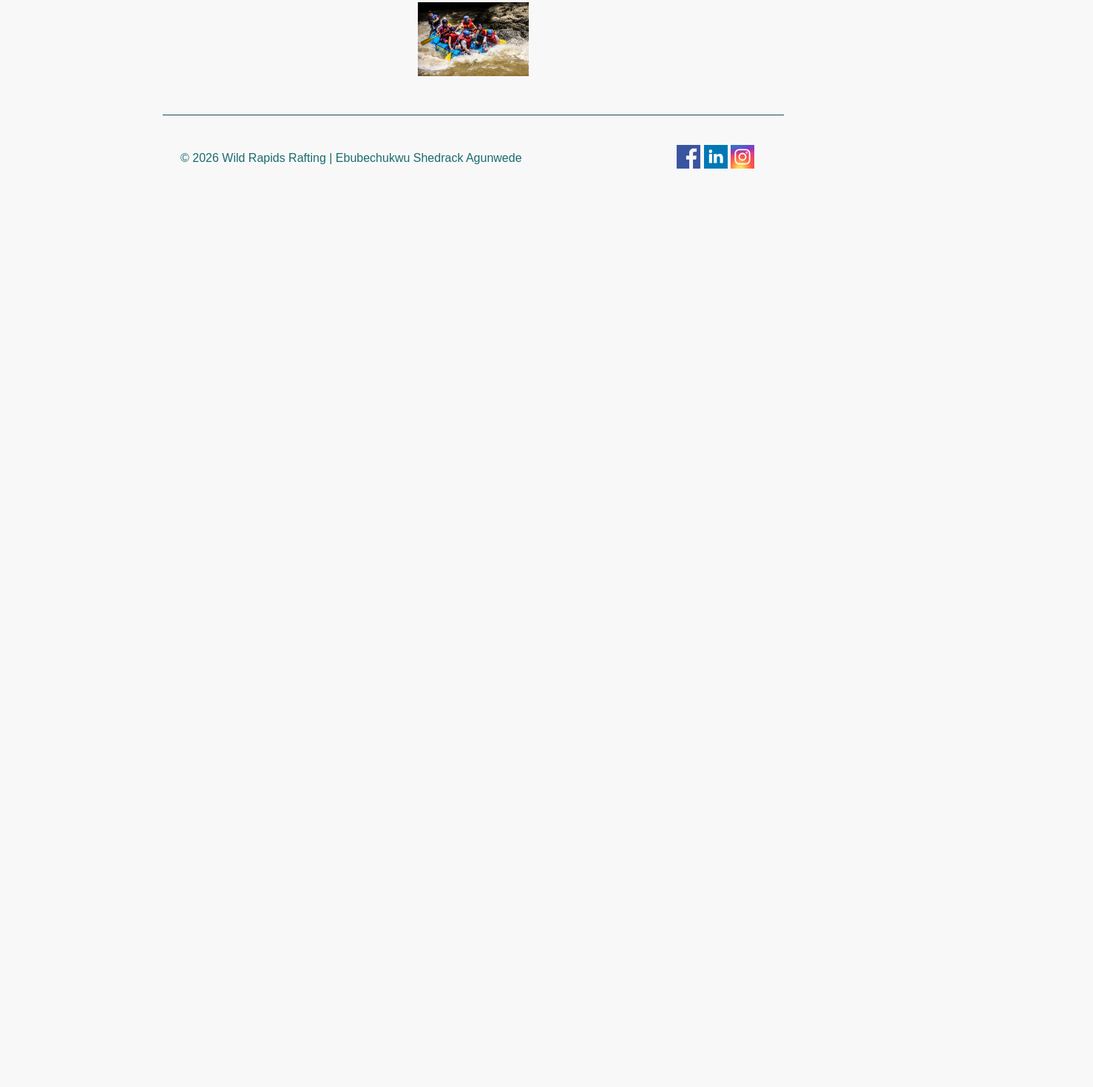
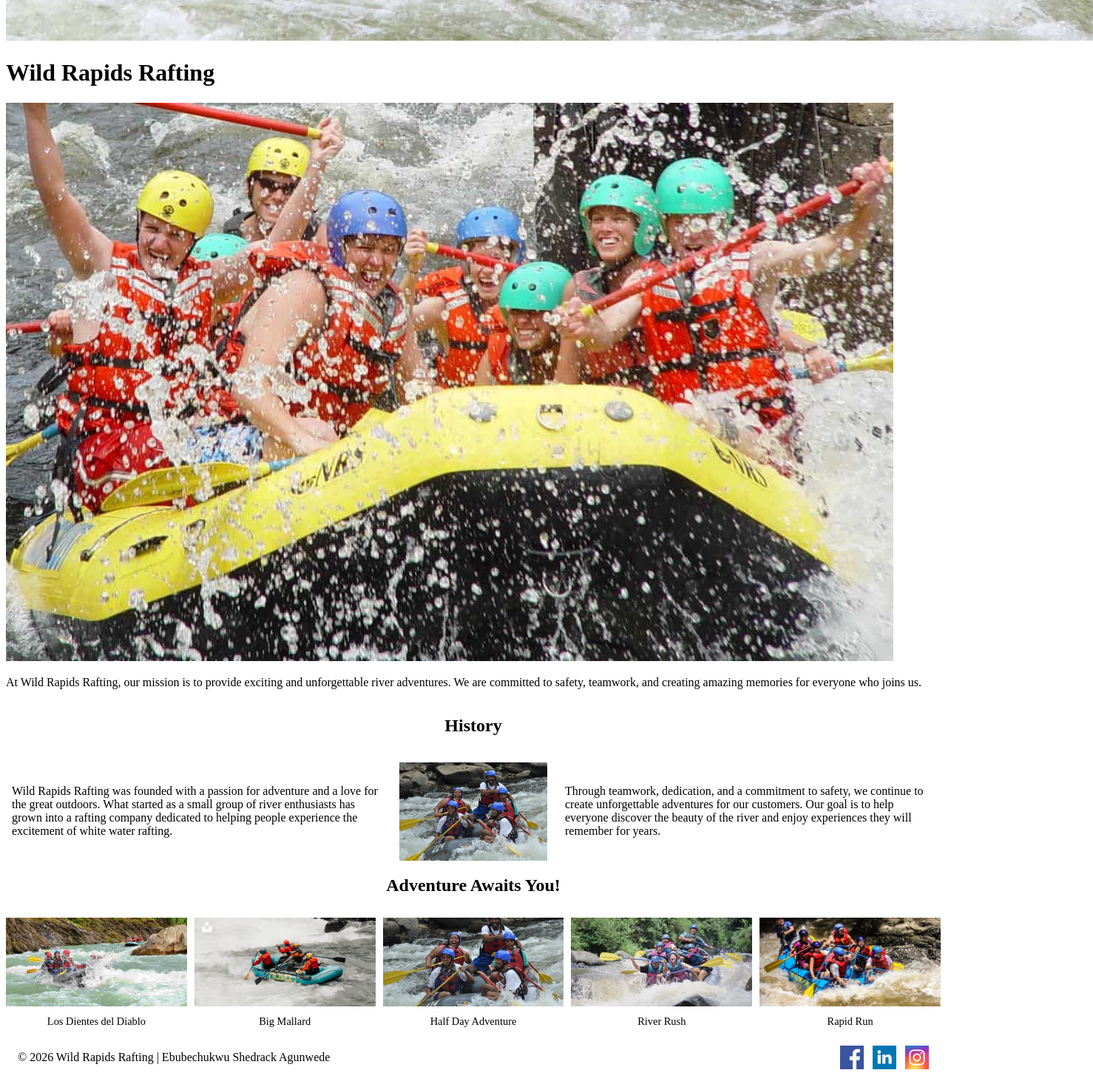
Before and after one commit to cold891/wdd130, a plain HTML site: page wwr/about.html in a window 1280 px wide. Shown: the part 1115-2585 px from the top of the page at 74% size, 1478 px wide, since content can reach past the window. Before the commit the page ends 1387 px from the top, so only its background shows below. Drawn offline with Linux system fonts and the light colour scheme.

Commit message:
Complete W04 About Us page layout

```diff
--- a/wwr/about.html
+++ b/wwr/about.html
@@ -35,19 +35,43 @@
             </article>
         </div>
 
-        <section>
+        <section class="history">
             <h2>History</h2>
-            <p>Wild Rapids Rafting was founded with a passion for adventure and a love for the great outdoors. What started as a small group of river enthusiasts has grown into a rafting company dedicated to helping people experience the excitement of white water rafting. Through teamwork, dedication, and a commitment to safety, we continue to create unforgettable adventures for our customers.</p>
+
+            <p>Wild Rapids Rafting was founded with a passion for adventure and a love for the great outdoors. What started as a small group of river enthusiasts has grown into a rafting company dedicated to helping people experience the excitement of white water rafting.</p>
+
+            <img src="images/rafting3.jpg" alt="Rafters enjoying an adventure on the river">
+
+            <p>Through teamwork, dedication, and a commitment to safety, we continue to create unforgettable adventures for our customers. Our goal is to help everyone discover the beauty of the river and enjoy experiences they will remember for years.</p>
         </section>
 
-        <section>
+        <section class="adventures">
             <h2>Adventure Awaits You!</h2>
 
-            <img src="images/rafting1.jpg" alt="Rafters enjoying a river adventure">
-            <img src="images/rafting2.jpg" alt="A group navigating white water rapids">
-            <img src="images/rafting3.jpg" alt="People enjoying a rafting trip">
-            <img src="images/rafting4.jpg" alt="Rafters paddling through the river">
-            <img src="images/rafting5.jpg" alt="An exciting white water rafting experience">
+            <figure>
+                <img src="images/rafting1.jpg" alt="Rafters enjoying a river adventure">
+                <figcaption>Los Dientes del Diablo</figcaption>
+            </figure>
+
+            <figure>
+                <img src="images/rafting2.jpg" alt="A group navigating white water rapids">
+                <figcaption>Big Mallard</figcaption>
+            </figure>
+
+            <figure>
+                <img src="images/rafting3.jpg" alt="People enjoying a rafting trip">
+                <figcaption>Half Day Adventure</figcaption>
+            </figure>
+
+            <figure>
+                <img src="images/rafting4.jpg" alt="Rafters paddling through the river">
+                <figcaption>River Rush</figcaption>
+            </figure>
+
+            <figure>
+                <img src="images/rafting5.jpg" alt="An exciting white water rafting experience">
+                <figcaption>Rapid Run</figcaption>
+            </figure>
         </section>
     </main>
 
--- a/wwr/styles/rafting.css
+++ b/wwr/styles/rafting.css
@@ -1,108 +1,93 @@
-:root {
-    --primary-color: #164B60;
-    --secondary-color: #F5E6CC;
-    --accent1-color: #1B6B6F;
-    --accent2-color: #D99B45;
-
-    --heading-font: Georgia, "Times New Roman", serif;
-    --body-font: Arial, Helvetica, sans-serif;
+/* Header Styling */
+header {
+    display: grid;
+    grid-template-columns: 200px 1fr;
+    align-items: center;
+    padding: 16px;
+    background-color: var(--secondary-color);
 }
 
-/* CSS Box Model Reset */
-* {
-    margin: 0;
-    padding: 0;
-    box-sizing: border-box;
+header img {
+    width: 150px;
+    height: auto;
 }
 
-/* General Page Styles */
-body {
-    font-family: var(--body-font);
-    color: var(--accent1-color);
+/* Navigation Styling */
+header nav {
+    display: flex;
+    justify-content: space-around;
+    align-items: center;
+    background-color: var(--primary-color);
+    margin: 0;
+    padding: 16px;
 }
 
-/* Page Layout */
-header,
-main,
-footer {
-    width: 840px;
-    margin: 0 auto;
-}
-
-/* Heading Styles */
-h1,
-h2 {
-    font-family: var(--heading-font);
-    color: var(--primary-color);
-}
-
-/* Spacing Styles */
-nav,
-p,
-section,
-article {
-    margin: 16px;
+header nav a {
+    color: #fff;
+    text-decoration: none;
+    font-weight: bold;
     padding: 8px;
 }
 
-/* Social Media Links */
-.socialmedia a {
-    text-decoration: none;
+/* Navigation Hover Effect */
+header nav a:hover {
+    color: var(--accent2-color);
+    text-decoration: underline;
 }
 
-/* Hero Section */
-.hero {
-    position: relative;
+/* History Section Layout */
+.history {
+    display: grid;
+    grid-template-columns: 1fr 200px 1fr;
+    align-items: center;
+    gap: 16px;
 }
 
-/* Hero Image */
-.hero img {
-    display: block;
+.history h2 {
+    grid-column: 1 / 4;
+    text-align: center;
+}
+
+.history img {
     width: 100%;
     height: auto;
+    object-fit: cover;
+    margin: 0;
 }
 
-/* Hero Heading */
-.hero h1 {
-    position: absolute;
-    top: 20px;
-    width: 100%;
-    padding: 16px;
-    text-align: center;
-    opacity: 0.85;
-    background-color: var(--primary-color);
-    color: #fff;
+.history p {
+    margin: 0;
+    padding: 8px;
 }
 
-/* Hero Article */
-.hero article {
-    position: absolute;
-    top: 220px;
-    left: 20px;
-    right: 20px;
-    background-color: var(--secondary-color);
-    color: var(--primary-color);
-    opacity: 0.9;
-    padding: 16px;
+/* Adventures Section Layout */
+.adventures {
+    display: grid;
+    grid-template-columns: repeat(5, 1fr);
+    gap: 10px;
 }
 
-/* Hero Article Image */
-.hero article img {
-    float: right;
-    width: 125px;
-    height: auto;
-    margin: 0 0 12px 16px;
+.adventures h2 {
+    grid-column: 1 / 6;
+    text-align: center;
 }
 
-/* History and Adventure Sections */
-section {
-    margin: 24px 0;
-    padding: 16px;
+.adventures figure {
+    margin: 0;
+    text-align: center;
 }
 
-section h2 {
-    text-align: center;
-    margin-bottom: 16px;
+.adventures figure img {
+    width: 100%;
+    height: 120px;
+    object-fit: cover;
+    margin: 0;
+}
+
+.adventures figcaption {
+    font-size: 0.9rem;
+    padding: 8px;
+    color: var(--primary-color);
 }
 
 /* Footer Styling */
@@ -116,59 +101,25 @@ footer {
 
 footer p {
     margin: 0;
+    padding: 0;
+}
+
+/* Social Media Links */
+.socialmedia {
+    display: flex;
+    justify-content: flex-end;
+    align-items: center;
+    gap: 12px;
+    margin: 0;
+    padding: 0;
+}
+
+.socialmedia a {
+    text-decoration: none;
 }
 
 .socialmedia img {
     width: 32px;
     height: 32px;
+    display: block;
 }
-
-/* Adventure Images */
-section img {
-    width: 150px;
-    height: 100px;
-    object-fit: cover;
-    margin: 8px;
-}
-
-/* Adventure Image Layout */
-section:has(img) {
-    text-align: center;
-}
-
-/* Header Styling */
-header {
-    display: grid;
-    grid-template-columns: 150px 1fr;
-    align-items: center;
-    padding: 16px;
-    background-color: var(--secondary-color);
-}
-
-header img {
-    width: 100px;
-    height: auto;
-}
-
-header nav {
-    display: flex;
-    justify-content: space-around;
-    align-items: center;
-}
-
-header nav a {
-    color: var(--primary-color);
-    text-decoration: none;
-    font-weight: bold;
-}
-
-/* Navigation Hover Effect */
-header nav a:hover {
-    color: var(--accent2-color);
-    text-decoration: underline;
-}
-
-/* Page Background */
-body {
-    background-color: #F8F8F8;
-}
```
